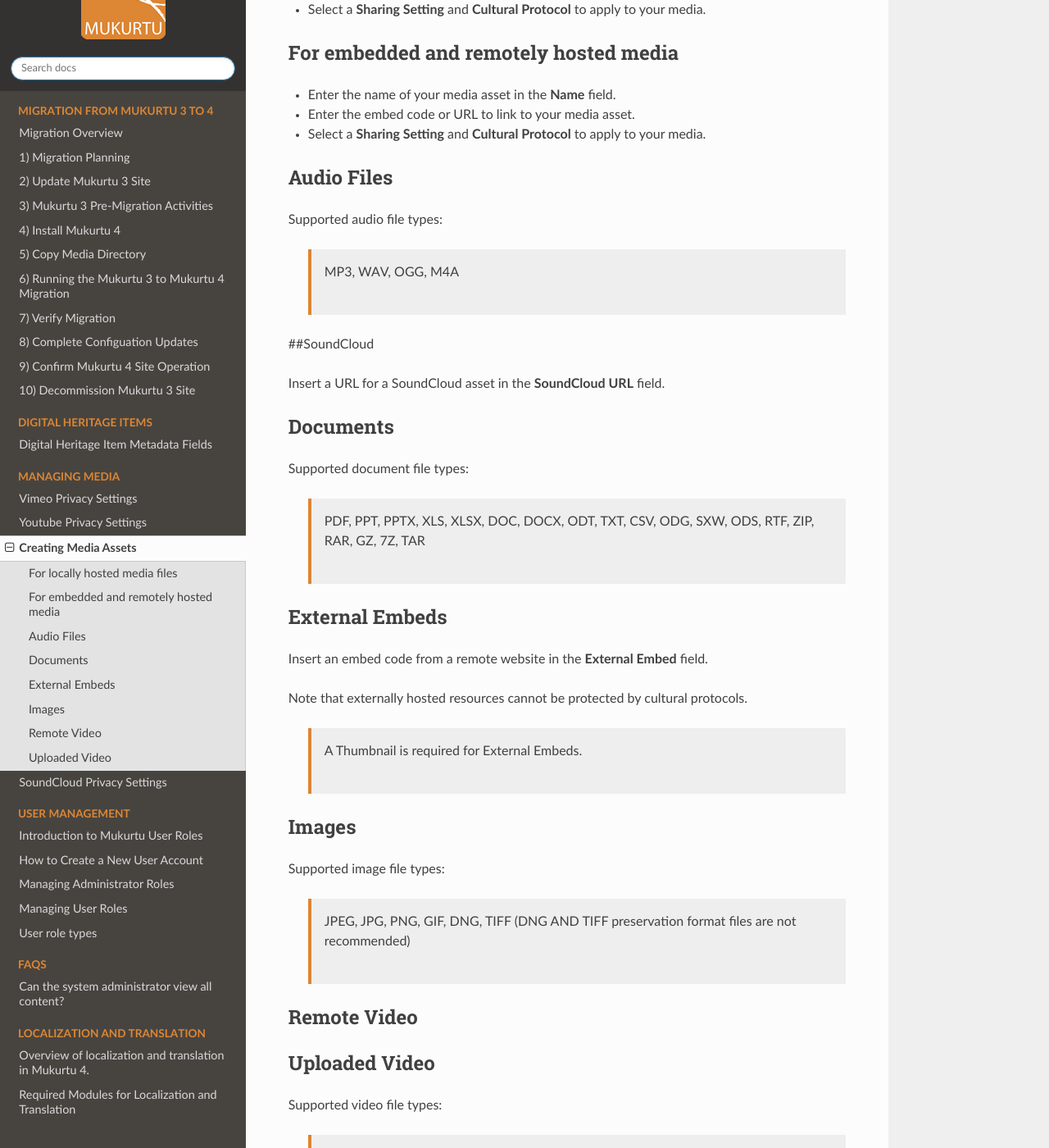
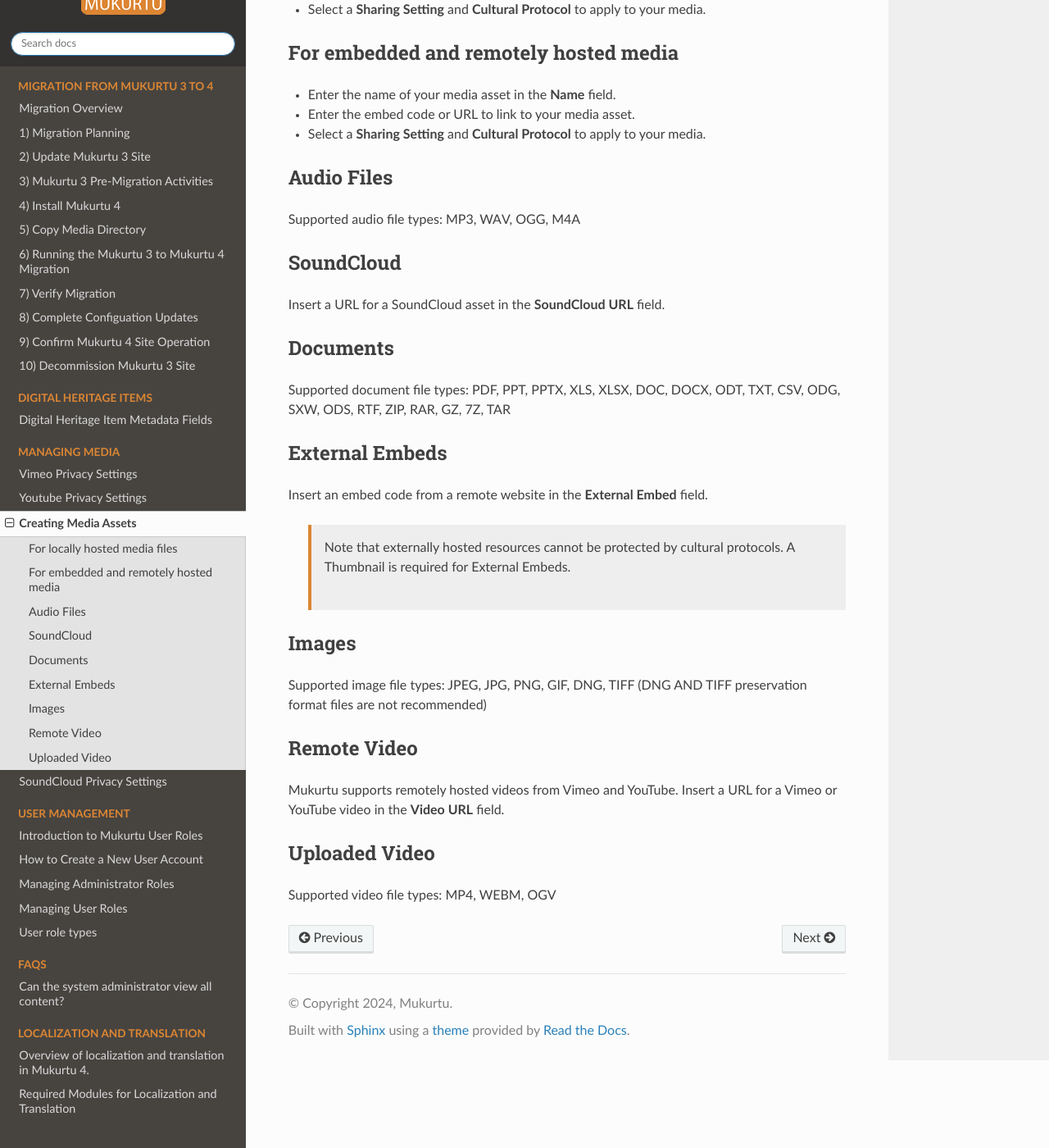
Before and after one commit to MukurtuCMS/mukurtudocs, a Sphinx documentation site: the page built from docs/source/media/upload-media-assets.md, in a window 1280 px wide and 1400 px high, scrolled down 384 px. Shown: the whole window at 82% size. Built offline with Sphinx 7.4.7 and the Read the Docs theme 3.1.0, drawn with Linux system fonts in a browser that asks for light colours.

Commit message:
Update upload-media-assets.md

```diff
--- a/docs/source/media/upload-media-assets.md
+++ b/docs/source/media/upload-media-assets.md
@@ -15,47 +15,28 @@
 - Select a **Sharing Setting** and **Cultural Protocol** to apply to your media.
 
 ## Audio Files
+Supported audio file types:
+MP3, WAV, OGG, M4A
 
-Supported audio file types:
-
-> MP3, WAV, OGG, M4A
-
-##SoundCloud
-
+## SoundCloud
 Insert a URL for a SoundCloud asset in the **SoundCloud URL** field.
 
 ## Documents
-
 Supported document file types:
-
- > PDF, PPT, PPTX, XLS, XLSX, DOC, DOCX, ODT, TXT, CSV, ODG, SXW, ODS, RTF, ZIP, RAR, GZ, 7Z, TAR
+PDF, PPT, PPTX, XLS, XLSX, DOC, DOCX, ODT, TXT, CSV, ODG, SXW, ODS, RTF, ZIP, RAR, GZ, 7Z, TAR
 
 ## External Embeds
-
 Insert an embed code from a remote website in the **External Embed** field.
-
-Note that externally hosted resources cannot be protected by cultural protocols.
-
-> A Thumbnail is required for External Embeds.
-
-
+>Note that externally hosted resources cannot be protected by cultural protocols.
+>A Thumbnail is required for External Embeds.
 
 ## Images
-
 Supported image file types:
-
-> JPEG, JPG, PNG, GIF, DNG, TIFF (DNG AND TIFF preservation format files are not recommended)
-
-
-
-
+JPEG, JPG, PNG, GIF, DNG, TIFF (DNG AND TIFF preservation format files are not recommended)
 
 ## Remote Video
-
-
+Mukurtu supports remotely hosted videos from Vimeo and YouTube. Insert a URL for a Vimeo or YouTube video in the **Video URL** field.
 
 ## Uploaded Video
-
 Supported video file types:
-
-> MP4, WEBM, OGV
+MP4, WEBM, OGV
```
